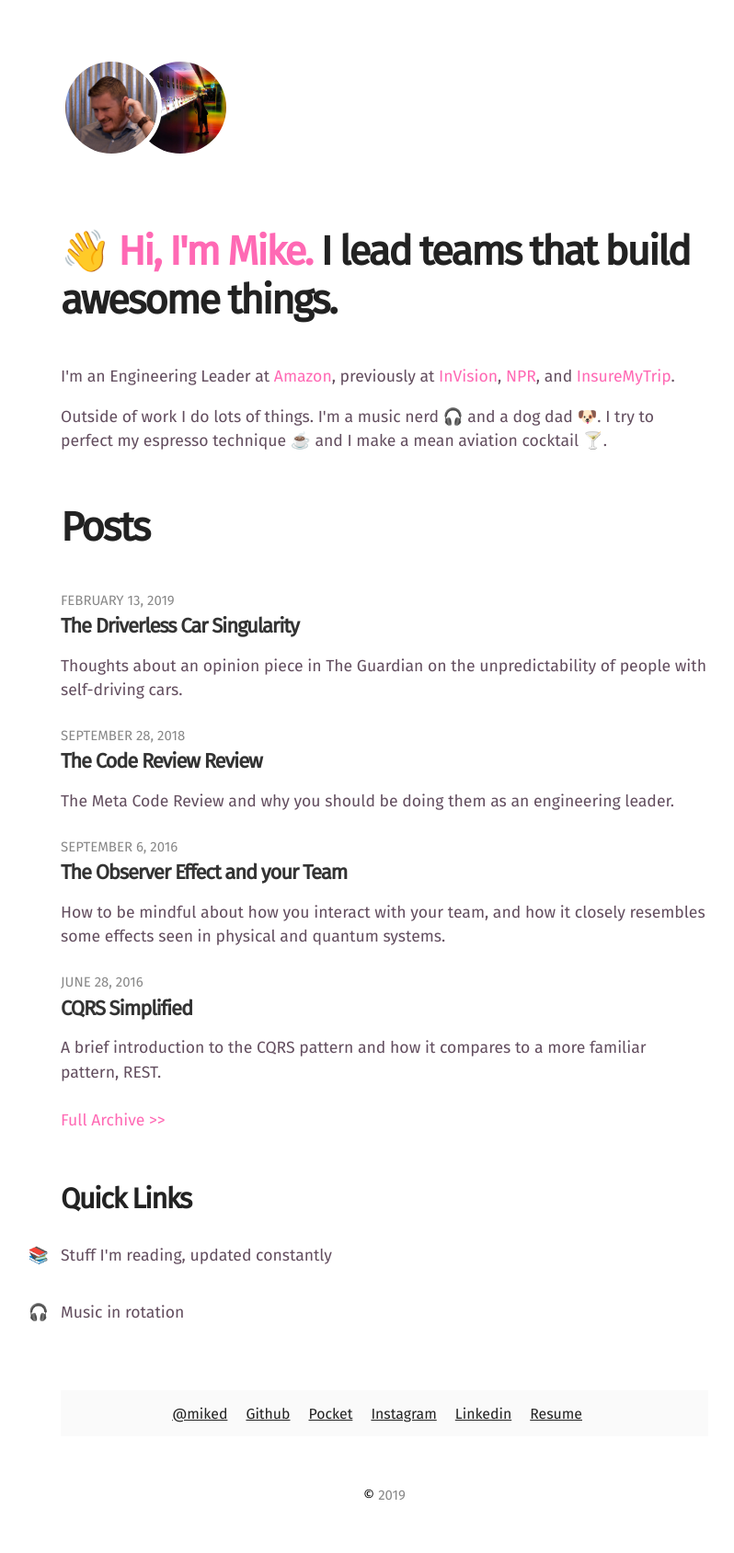
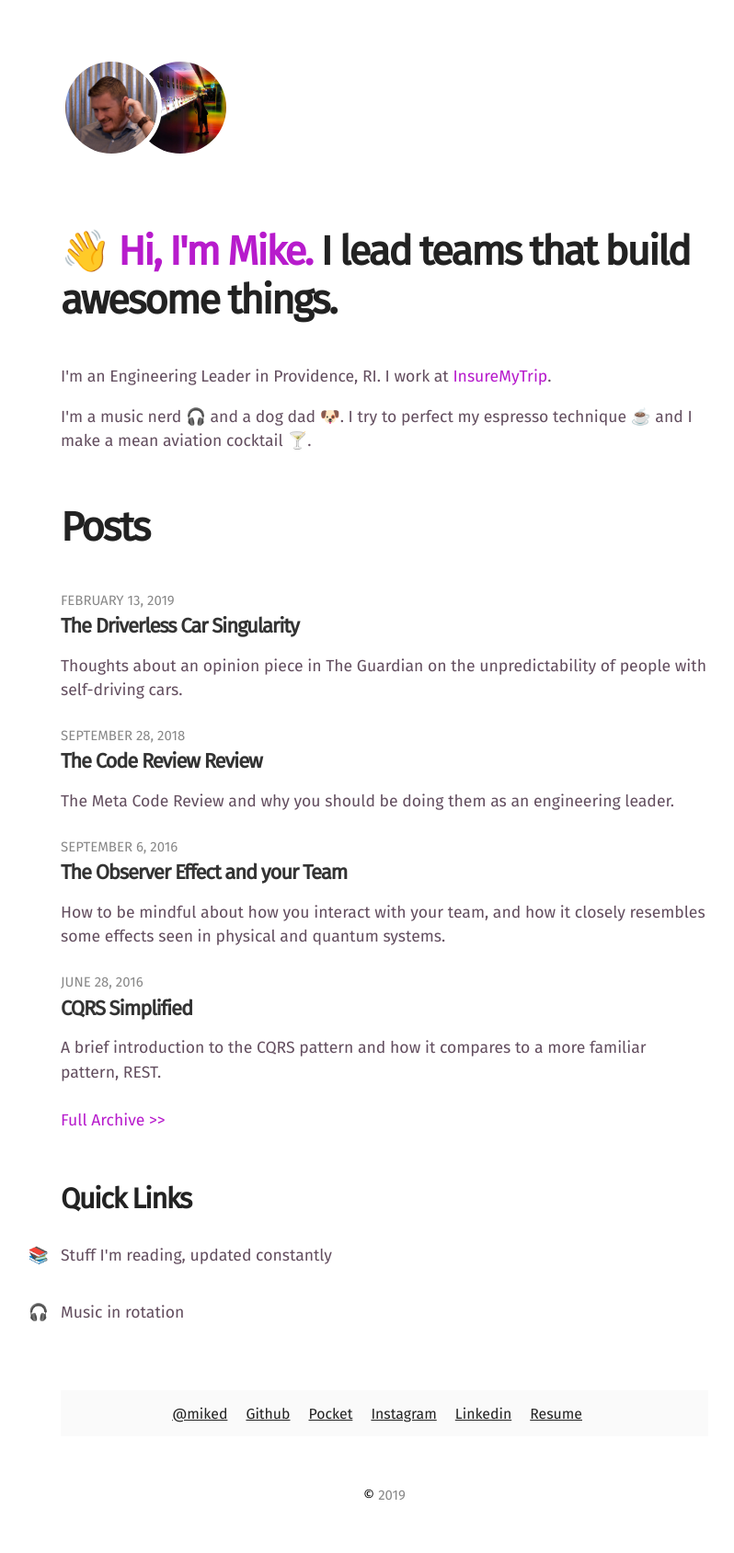
Before and after one commit to mike-douglas/mike-douglas.github.io, a Jekyll site: the page built from index.html, in a window 1280 px wide. Shown: the whole page at 92% size, without its empty margins (222-1020 px from the left). Built offline with Jekyll 4.4.1, drawn with Linux system fonts in a browser that asks for light colours; a script that is not in the unit is left out.

Commit message:
Updated website with new main page. Slight color change.

```diff
--- a/_layouts/home.html
+++ b/_layouts/home.html
@@ -9,8 +9,8 @@ layout: default
   </div>
   <h1><span class="pink">👋 Hi, I'm Mike.</span> I lead teams that build awesome things.</h1>
   <div>
-    <p>I'm an Engineering Leader at <a href="https://aws.amazon.com">Amazon</a>, previously at <a href="https://invisionapp.com">InVision</a>, <a href="https://npr.org">NPR</a>, and <a href="https://insuremytrip.com">InsureMyTrip</a>.</p>
-    <p>Outside of work I do lots of things. I'm a music nerd 🎧 and a dog dad 🐶. I try to perfect my espresso
+    <p>I'm an Engineering Leader in Providence, RI. I work at <a href="https://insuremytrip.com">InsureMyTrip</a>.</p>
+    <p>I'm a music nerd 🎧 and a dog dad 🐶. I try to perfect my espresso
       technique ☕️ and I make a mean aviation cocktail 🍸.</p>
   </div>
 </header>
--- a/assets/main.css
+++ b/assets/main.css
@@ -14,7 +14,7 @@ body > * {
 /* Links */
 
 a {
-  color: hotpink;
+  color: #b71bcc;
   text-decoration: none;
 }
 
@@ -114,7 +114,7 @@ article .title a {
 }
 
 .archive h3 a:hover {
-  color: hotpink;
+  color: #b71bcc;
   text-decoration: none;
 }
 
@@ -154,7 +154,7 @@ article .title a {
 
 .quick-links li a:hover {
   text-decoration: none;
-  color: hotpink;
+  color: #b71bcc;
 }
 
 .quick-links li a span {
@@ -233,7 +233,7 @@ article .title a {
 
 .playlist li a:hover {
   text-decoration: none;
-  color: hotpink;
+  color: #b71bcc;
 }
 
 .playlist li a .link-icon {
@@ -242,7 +242,7 @@ article .title a {
 
 .playlist li a:hover .link-icon {
   display: inline;
-  fill: hotpink;
+  fill: #b71bcc;
 }
 
 /* Site navigation */
@@ -303,7 +303,7 @@ footer span {
 /* Misc */
 
 .pink {
-  color: hotpink;
+  color: #b71bcc;
 }
 
 img.author {
```
